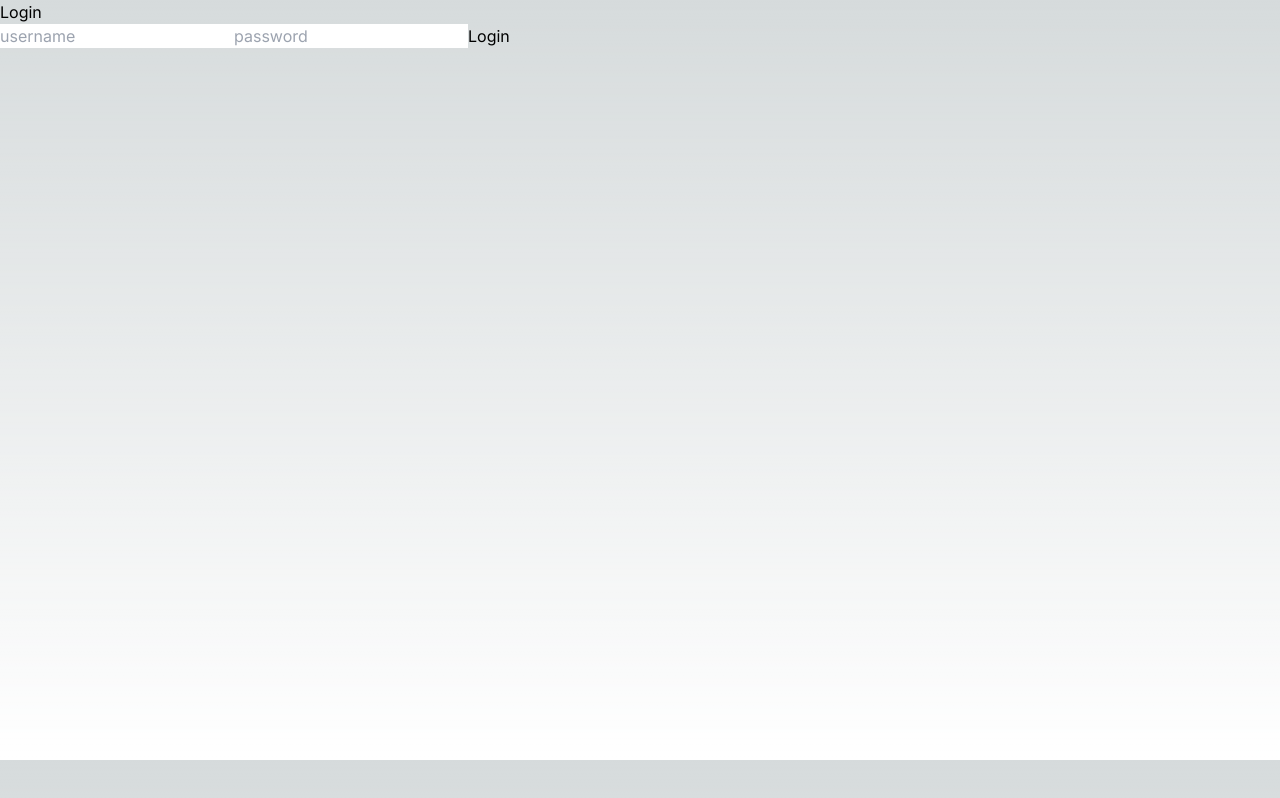
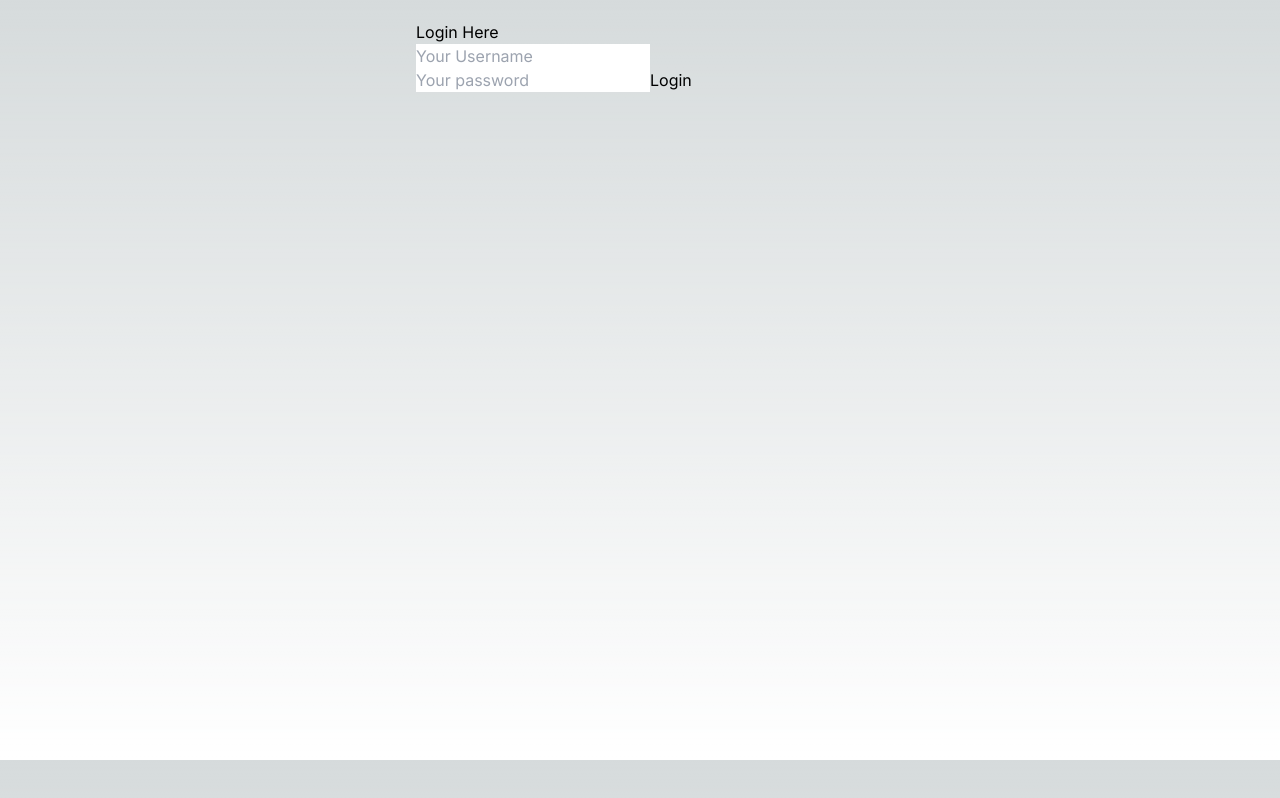
Before and after one commit to s3xmaxman/nextjs-django, a Next.js app in the folder next-frontend/: page /login in a window 1280 px wide. Built offline with nearby package versions, Linux system fonts and the light colour scheme.

Commit message:
update layout.tsx, page.tsx and page.tsx

```diff
--- a/next-frontend/app/layout.tsx
+++ b/next-frontend/app/layout.tsx
@@ -1,6 +1,7 @@
 import type { Metadata } from "next";
 import { Inter } from "next/font/google";
 import "./globals.css";
+import { AuthProvider } from "@/components/authProvider";
 
 const inter = Inter({ subsets: ["latin"] });
 
@@ -16,7 +17,9 @@ export default function RootLayout({
 }>) {
   return (
     <html lang="en">
-      <body className={inter.className}>{children}</body>
+      <AuthProvider>
+        <body className={inter.className}>{children}</body>
+      </AuthProvider>
     </html>
   );
 }
--- a/next-frontend/app/login/page.tsx
+++ b/next-frontend/app/login/page.tsx
@@ -1,44 +1,54 @@
 "use client";
-import React from "react";
-
-// const LOGIN_URL = "http://127.0.0.1:8001/api/token/pair";
+import { useAuth } from "@/components/authProvider";
 const LOGIN_URL = "/api/login/";
 
-const page = () => {
-  const handleSubmit = async (event: React.FormEvent) => {
+export default function Page() {
+  const auth = useAuth();
+
+  async function handleSubmit(event: any) {
     event.preventDefault();
     console.log(event, event.target);
-    const formData = new FormData(event.target as HTMLFormElement);
-    const objectFormData = Object.fromEntries(formData);
-    const jsonData = JSON.stringify(objectFormData);
+    const formData = new FormData(event.target);
+    const objectFromForm = Object.fromEntries(formData);
+    const jsonData = JSON.stringify(objectFromForm);
     const requestOptions = {
       method: "POST",
-      headers: { "Content-Type": "application/json" },
+      headers: {
+        "Content-Type": "application/json",
+      },
       body: jsonData,
     };
     const response = await fetch(LOGIN_URL, requestOptions);
-
+    // const data = await response.json()
     if (response.ok) {
-      const data = await response.json();
-      console.log(data);
+      console.log("logged in");
+      auth.login();
     }
-  };
+  }
 
   return (
     <div className="h-[95vh]">
-      <h1>Login</h1>
+      <div className="max-w-md mx-auto py-5">
+        <h1>Login Here</h1>
         <form onSubmit={handleSubmit}>
-        <input type="text" required name="username" placeholder="username" />
+          <input
+            type="text"
+            required
+            name="username"
+            placeholder="Your Username"
+            className="text-black"
+          />
           <input
             type="password"
             required
             name="password"
-          placeholder="password"
+            placeholder="Your password"
+            className="text-black"
           />
+
           <button type="submit">Login</button>
         </form>
       </div>
+    </div>
   );
-};
-
-export default page;
+}
--- a/next-frontend/app/page.tsx
+++ b/next-frontend/app/page.tsx
@@ -1,4 +1,5 @@
 "use client";
+import { useAuth } from "@/components/authProvider";
 import Image from "next/image";
 import { useState } from "react";
 import useSWR from "swr";
@@ -7,6 +8,7 @@ const fetcher = (...args: Parameters<typeof fetch>) =>
   fetch(...args).then((res) => res.json());
 
 export default function Home() {
+  const auth = useAuth();
   const { data, error, isLoading } = useSWR(
     "http://127.0.0.1:8001/api/hello",
     fetcher
@@ -17,6 +19,7 @@ export default function Home() {
   return (
     <main className="flex min-h-screen flex-col items-center justify-between p-24">
       <div>
+        <p>{JSON.stringify(auth ? auth : "no auth")}</p>
         <p>{JSON.stringify(data)}</p>
       </div>
       <div className="z-10 w-full max-w-5xl items-center justify-between font-mono text-sm lg:flex">
--- /dev/null
+++ b/next-frontend/components/authProvider.tsx
@@ -0,0 +1,45 @@
+"use client";
+
+import { useEffect } from "react";
+
+const { createContext, useState, useContext } = require("react");
+const AuthContext = createContext(null);
+
+const LOGIN_REDIRECT_URL = "/";
+const LOGOUT_REDIRECT_URL = "/login";
+const LOGIN_REQUIRED_URL = "/login";
+const LOCAL_STORAGE_KEY = "is-logged-in";
+const LOCAL_USERNAME_KEY = "username";
+
+export function AuthProvider({ children }: { children: React.ReactNode }) {
+  const [isAuthenticated, setIsAuthenticated] = useState(false);
+
+  useEffect(() => {
+    const storedAuthStatus = localStorage.getItem(LOCAL_STORAGE_KEY);
+
+    if (storedAuthStatus) {
+      const storedAuthStatusInt = parseInt(storedAuthStatus);
+      setIsAuthenticated(storedAuthStatusInt === 1);
+    }
+  }, []);
+
+  const login = () => {
+    setIsAuthenticated(true);
+    localStorage.setItem(LOCAL_STORAGE_KEY, "1");
+  };
+
+  const logout = () => {
+    setIsAuthenticated(true);
+    localStorage.setItem(LOCAL_STORAGE_KEY, "0");
+  };
+
+  return (
+    <AuthContext.Provider value={{ isAuthenticated, login, logout }}>
+      {children}
+    </AuthContext.Provider>
+  );
+}
+
+export function useAuth() {
+  return useContext(AuthContext);
+}
```
Lines whose indentation alone changed are shown as unchanged.
